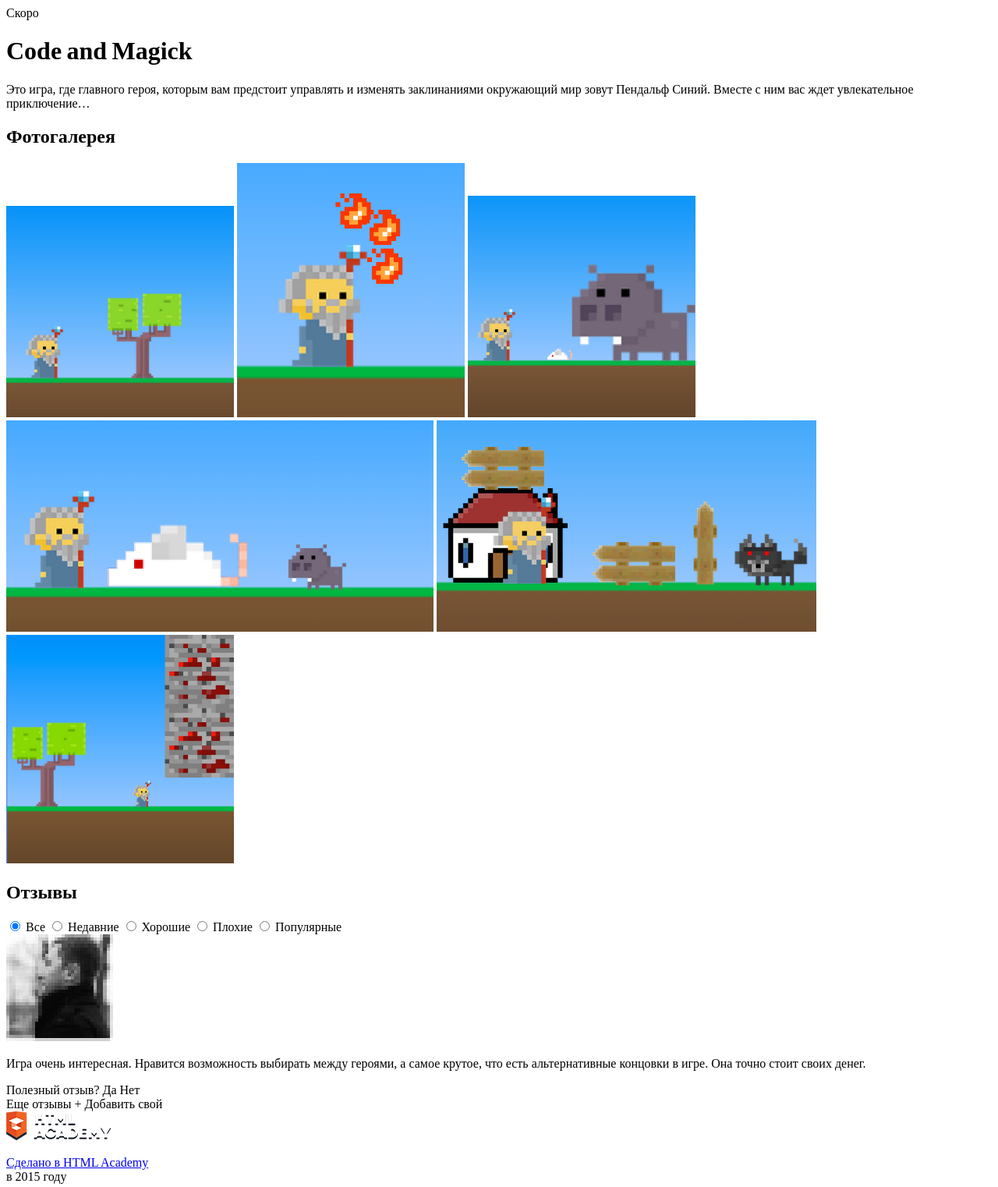
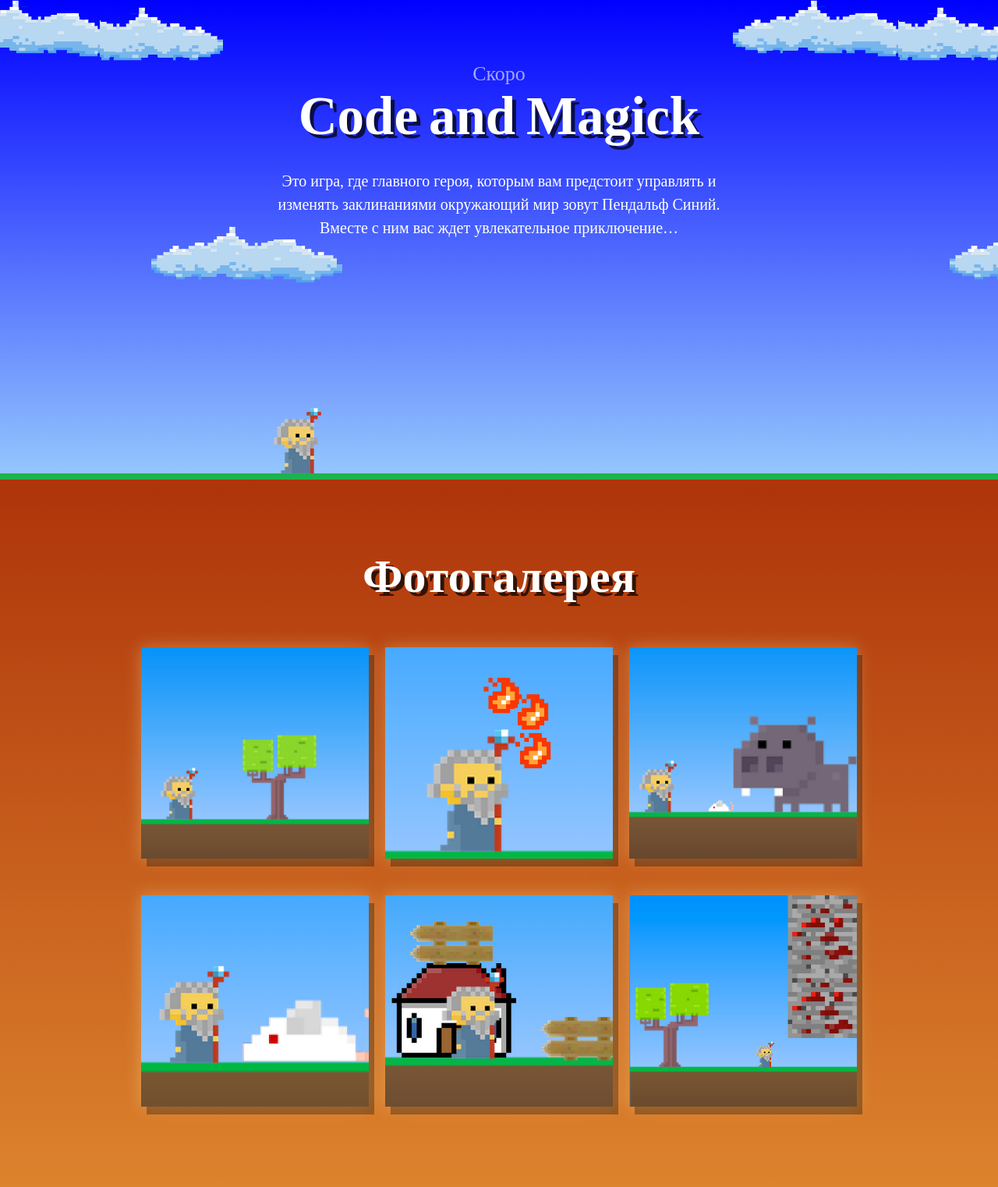
Before and after one commit to talequale/39082-code-and-magick, a plain HTML site: page index.html in a window 1280 px wide. Shown: the top 1522 px of the page at 78% size. Drawn offline with Linux system fonts and the light colour scheme.

Commit message:
css добавила

```diff
--- /dev/null
+++ b/css/main.css
@@ -0,0 +1,343 @@
+html,
+body {
+  margin: 0;
+  padding: 0;
+}
+
+body {
+  background: #da641a;
+  color: #fff;
+  font: 20px 'PT Mono';
+  margin: 0 auto;
+  min-width: 1024px;
+}
+
+h1,
+h2 {
+  font-family: 'Pixel Cyr';
+  text-align: center;
+  text-shadow: 5px 5px 0 rgba(0, 0, 0, 0.72);
+}
+
+.invisible {
+  display: none !important;
+}
+
+header {
+  background: #2b5cfc;
+  background: linear-gradient(180deg, #0000ff, #94c6fd);
+  border-bottom: solid 8px #1cb34d;
+  padding-top: 80px;
+  position: relative;
+  text-align: center;
+}
+
+.header-clouds {
+  background: url('../img/clouds.png') top center repeat-x;
+  height: 363px;
+  left: 0;
+  position: absolute;
+  right: 0;
+  top: 0;
+  z-index: 0;
+}
+
+.header-wizard {
+  background: url('../img/wizard.gif') no-repeat;
+  bottom: 0;
+  height: 90px;
+  left: 50%;
+  margin-left: -300px;
+  position: absolute;
+  width: 93px;
+}
+
+.header-soon {
+  color: #fff;
+  color: rgba(255, 255, 255, 0.6);
+  font-family: 'Pixel Cyr';
+  font-size: 26px;
+}
+
+.header-title {
+  font-size: 69px;
+  margin: 0 0 28px;
+  padding: 0;
+}
+
+.header-description {
+  font-size: 20px;
+  line-height: 1.5;
+  margin: 0 auto;
+  position: relative;
+  width: 620px;
+  z-index: 1;
+}
+
+.demo {
+  height: 300px;
+  margin: 0 auto;
+  width: 700px;
+}
+
+main {
+  background: linear-gradient(180deg, #ae340a, #fcb945);
+  padding-top: 80px;
+}
+
+.main-section {
+  box-sizing: border-box;
+  margin: 0 auto 60px;
+  padding: 10px;
+}
+
+.section-title {
+  font-size: 60px;
+  margin: 0 auto;
+  padding: 0;
+}
+
+.photogallery {
+  padding: 10px 0;
+  position: relative;
+  text-align: center;
+  width: 1000px;
+}
+
+.photogallery-title {
+  margin-bottom: 35px;
+}
+
+.photogallery-image {
+  border: 0;
+  box-shadow: 7px 10px 0 rgba(0, 0, 0, 0.30), 0 0 20px rgba(255, 255, 190, 0.3);
+  display: inline-block;
+  height: 271px;
+  margin: 21px 8px;
+  overflow: hidden;
+  width: 292px;
+}
+
+.reviews {
+  box-sizing: border-box;
+  width: 670px;
+}
+
+.reviews-title {
+  margin-bottom: 30px;
+}
+
+.reviews-filter {
+  margin-bottom: 60px;
+  white-space: nowrap;
+}
+
+.reviews-filter-item {
+  border-bottom: dotted 2px #fff;
+  color: #fff;
+  cursor: pointer;
+  display: inline-block;
+  font-size: 22px;
+  font-weight: bold;
+  margin-right: 50px;
+  vertical-align: middle;
+}
+
+.reviews-filter input {
+  left: -1200em;
+  position: absolute;
+}
+
+input[type=radio]:checked + .reviews-filter-item {
+  background: #fff;
+  border-bottom: solid 2px;
+  box-shadow: 3px 3px 0 #000;
+  color: #000;
+  cursor: auto;
+  line-height: 36px;
+  margin-left: -15px;
+  margin-right: 35px;
+  padding: 0 15px;
+}
+
+.review {
+  font-size: 17px;
+  line-height: 1.4;
+  margin-bottom: 75px;
+  padding-left: 155px;
+  position: relative;
+}
+
+.review-author {
+  border-radius: 50%;
+  height: 124px;
+  left: 0;
+  position: absolute;
+  top: 5px;
+  width: 124px;
+}
+
+.review-quiz {
+  color: #fff;
+  color: rgba(255, 255, 255, 0.5);
+  font-size: 15px;
+}
+
+.review-quiz-answer {
+  cursor: pointer;
+  display: inline-block;
+  margin: 0 5px;
+  text-decoration: underline;
+  vertical-align: middle;
+}
+
+.reviews-controls {
+  text-align: center;
+}
+
+.reviews-controls-item {
+  cursor: pointer;
+  display: inline-block;
+  vertical-align: middle;
+}
+
+.reviews-controls-more {
+  background: #fff;
+  box-shadow: 5px 5px 0 rgba(0, 0, 0, 1);
+  color: #000;
+  font-size: 20px;
+  font-weight: bold;
+  line-height: 55px;
+  margin-right: 26px;
+  padding: 0 30px;
+}
+
+.reviews-controls-new {
+  color: #000;
+  border: solid 1px;
+  font-size: 18px;
+  line-height: 36px;
+  padding: 0 18px;
+}
+
+footer {
+  color: #000;
+  font-size: 16px;
+  line-height: 1.6;
+  text-align: center;
+}
+
+footer a {
+  color: #000;
+}
+
+footer p {
+  margin-bottom: 0;
+  padding-bottom: 20px;
+}
+
+.overlay-container {
+  background: rgba(0, 0, 0, 0.8);
+  bottom: 0;
+  left: 0;
+  overflow: auto;
+  position: fixed;
+  right: 0;
+  top: 0;
+}
+
+.review-form {
+  margin: 100px auto;
+  padding: 0 10px;
+  position: relative;
+  text-align: left;
+  width: 510px;
+}
+
+.review-form-title {
+  font-family: 'PT Mono';
+  text-align: left;
+}
+
+.review-form-close {
+  cursor: pointer;
+  font-size: 45px;
+  padding: 0 10px;
+  position: absolute;
+  right: 0;
+  text-align: center;
+  top: -5px;
+}
+
+.review-form-group {
+  border: 0;
+  margin: 0;
+  margin-bottom: 15px;
+  padding: 0;
+}
+
+.review-form-group-mark input[type=radio] {
+  position: absolute;
+  visibility: hidden;
+}
+
+.review-mark-label {
+  color: #fff;
+  display: inline-block;
+  margin: 0 10px;
+}
+
+input[type=radio]:checked + .review-mark-label {
+  background: #fff;
+  border-radius: 0;
+  color: #000;
+  margin: 0;
+  padding: 0 10px;
+}
+
+.review-form-label {
+  font-size: 20px;
+  line-height: 1.6;
+}
+
+.review-form-field {
+  background: #fff;
+  border: 0;
+  color: #000;
+  font: 20px/1.5 'PT Mono';
+  padding: 5px;
+}
+
+.review-form-field-name {
+  width: 15em;
+}
+
+.review-form-controls {
+  white-space: nowrap;
+}
+
+.review-form-control {
+  display: inline-block;
+  vertical-align: top;
+}
+
+.review-submit {
+  background: #fff;
+  border: 0;
+  font: bold 20px 'PT Mono';
+  line-height: 54px;
+  margin-right: 20px;
+  padding: 0 16px;
+}
+
+.review-fields {
+  color: #fff;
+  color: rgba(255, 255, 255, 0.6);
+  font-size: 16px;
+  white-space: normal;
+}
+
+.review-fields-label {
+  cursor: pointer;
+  text-decoration: underline;
+}
--- a/index.html
+++ b/index.html
@@ -2,7 +2,7 @@
 <html>
 <head>
   <meta charset="utf-8">
-  <link rel="stylesheet" href="/css/main.css" media="screen" title="no title" charset="utf-8">
+  <link rel="stylesheet" href="css/main.css" media="screen" title="no title" charset="utf-8">
   <title>Code and Magick</title>
 </head>
 <body>
```
